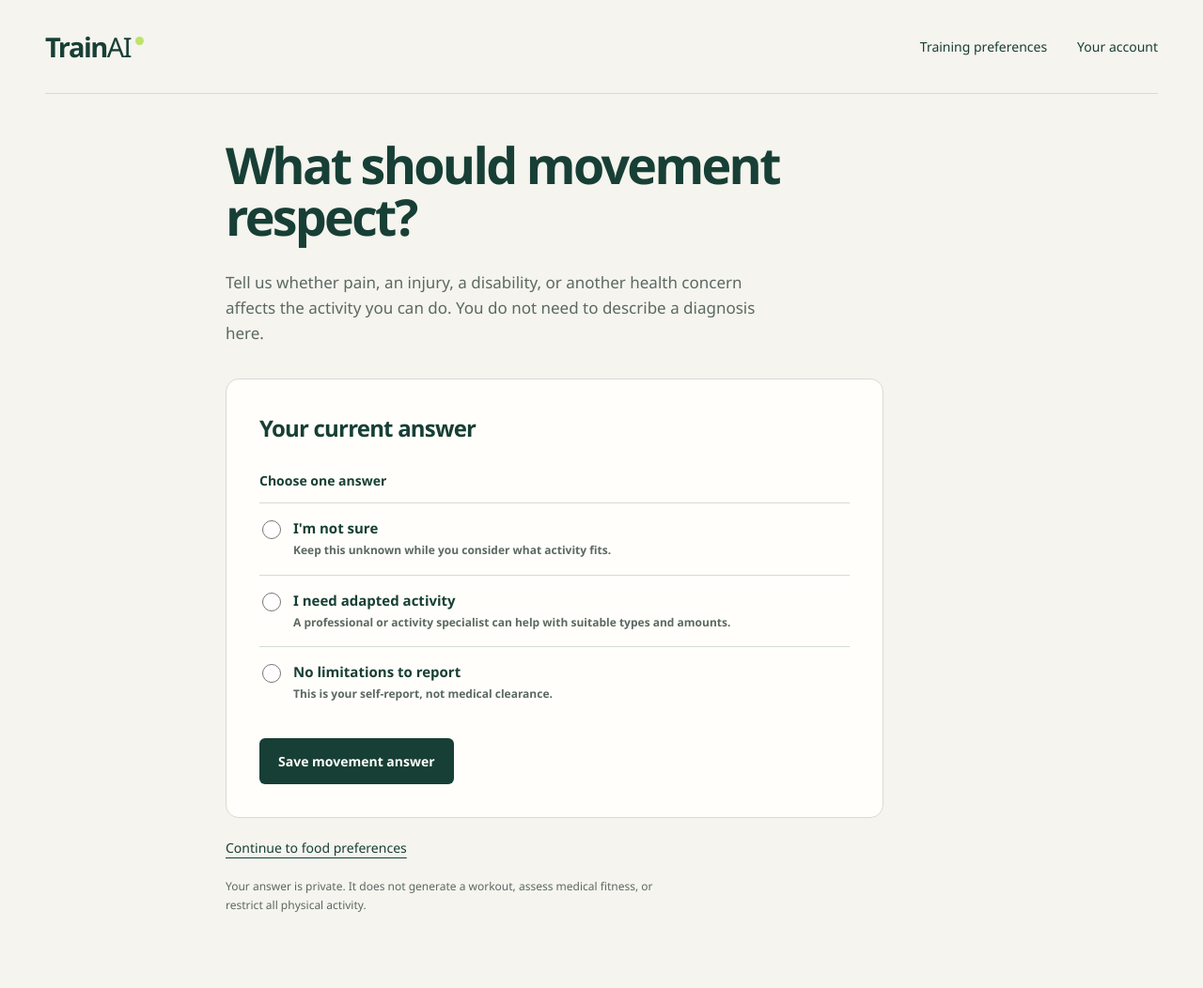
After one commit to mukhammaddiyor01/trainAI, a FastAPI app: template frontend/templates/movement-limitations.html in a window 1280 px wide. The commit adds this page. Shown: the whole page at 94% size. Run offline with FastAPI, Linux system fonts and the light colour scheme; the template is opened without the code that fills it, so the values that code supplies are empty.

Commit message:
feat: collect movement limitations in private form

```diff
--- /dev/null
+++ b/frontend/static/css/movement-limitations.css
@@ -0,0 +1,10 @@
+.movement-page .auth-panel { max-width: 700px; }
+.movement-page .movement-legend { font-size: 14px; font-weight: 600; color: var(--ink); margin-bottom: 14px; }
+.movement-page .auth-panel label.movement-choice { display: flex; align-items: flex-start; gap: 13px; margin: 0; padding: 16px 3px; border-top: 1px solid var(--line); cursor: pointer; }
+.movement-page .movement-choice input { appearance: auto; width: 20px; height: 20px; padding: 0; margin: 2px 0 0; flex: 0 0 auto; accent-color: var(--ink); }
+.movement-choice strong, .movement-choice small { display: block; }
+.movement-choice strong { font-size: 15px; }
+.movement-choice small { color: var(--muted); line-height: 1.6; font-size: 12px; margin-top: 4px; }
+.movement-page .movement-choice:has(input:checked) { background: #edf4de; }
+.movement-page .auth-panel .button { width: auto; margin-top: 22px; }
+@media (max-width: 700px) { .movement-page .auth-panel .button { width: 100%; } }
--- /dev/null
+++ b/frontend/static/js/movement-limitations.js
@@ -0,0 +1,47 @@
+"use strict";
+
+const movementForm = document.getElementById("movement-form");
+if (movementForm) {
+  const message = document.getElementById("movement-message");
+  const fields = document.getElementById("movement-fields");
+  const button = movementForm.querySelector('button[type="submit"]');
+  movementForm.addEventListener("change", () => {
+    const notice = document.getElementById("movement-saved-notice");
+    if (notice) notice.hidden = true;
+    message.textContent = "";
+  });
+  movementForm.addEventListener("submit", async (event) => {
+    event.preventDefault();
+    if (button.disabled) return;
+    const selected = movementForm.querySelector('input[name="status"]:checked');
+    if (!selected) {
+      message.textContent = "Choose one answer before saving.";
+      return;
+    }
+    const controller = new AbortController();
+    const timeout = setTimeout(() => controller.abort(), 15000);
+    fields.disabled = true;
+    movementForm.setAttribute("aria-busy", "true");
+    message.textContent = "Saving your movement answer…";
+    try {
+      const response = await fetch(movementForm.action, {
+        method: "PUT", credentials: "same-origin", headers: { "Content-Type": "application/json" },
+        body: JSON.stringify({ status: selected.value }), signal: controller.signal,
+      });
+      const result = await response.json();
+      if (!response.ok) {
+        message.textContent = response.status === 401 ? "Your session expired. Sign in again before saving."
+          : (typeof result.detail === "string" ? result.detail : "The answer could not be saved.");
+        return;
+      }
+      window.location.assign("/movement-limitations?saved=1");
+    } catch (error) {
+      message.textContent = error.name === "AbortError" ? "The request timed out. Reload to check whether your answer was saved."
+        : "Could not reach TrainAI. Reload to check whether your answer was saved.";
+    } finally {
+      clearTimeout(timeout);
+      fields.disabled = false;
+      movementForm.removeAttribute("aria-busy");
+    }
+  });
+}
--- a/frontend/templates/account.html
+++ b/frontend/templates/account.html
@@ -16,7 +16,7 @@
     <p>Signed in as <strong>{{ identity.username }}</strong></p>
     <h1>Your next step<br>starts here.</h1>
     <p class="lead">Your private account is ready. Add your basic profile to begin.</p>
-    <section class="account-next" aria-labelledby="next-title"><h2 id="next-title">Make it personal</h2><p>Start with your age, height, weight, and time zone. Then choose a weight goal. Add your training availability, equipment, and food preferences.</p><a href="/profile">Edit your basic profile</a> · <a href="/goal">Set your goal</a> · <a href="/training-preferences">Training preferences</a> · <a href="/food-preferences">Food preferences</a> · <a href="/energy-preferences">Energy preferences</a> · <a href="/calorie-preview">Calorie preview</a> · <a href="/calorie-proposals">Saved proposals</a> · <a href="/calorie-targets">Calorie targets</a></section>
+    <section class="account-next" aria-labelledby="next-title"><h2 id="next-title">Make it personal</h2><p>Start with your age, height, weight, and time zone. Then choose a weight goal. Add your training availability, equipment, and food preferences.</p><a href="/profile">Edit your basic profile</a> · <a href="/goal">Set your goal</a> · <a href="/training-preferences">Training preferences</a> · <a href="/movement-limitations">Movement limitations</a> · <a href="/food-preferences">Food preferences</a> · <a href="/energy-preferences">Energy preferences</a> · <a href="/calorie-preview">Calorie preview</a> · <a href="/calorie-proposals">Saved proposals</a> · <a href="/calorie-targets">Calorie targets</a></section>
     <form action="/auth/logout" method="post" data-logout><button class="button" type="submit">Sign out</button><p id="form-message" class="form-message" role="status" aria-live="polite"></p></form>
     {% else %}
     <h1>Your account<br>is unavailable.</h1>
--- /dev/null
+++ b/frontend/templates/movement-limitations.html
@@ -0,0 +1,38 @@
+<!doctype html>
+<html lang="en">
+<head>
+  <meta charset="utf-8">
+  <meta name="viewport" content="width=device-width, initial-scale=1">
+  <title>Movement limitations — TrainAI</title>
+  <link rel="stylesheet" href="{{ url_for('static', path='/css/styles.css').path }}">
+  <link rel="stylesheet" href="{{ url_for('static', path='/css/auth.css').path }}">
+  <link rel="stylesheet" href="{{ url_for('static', path='/css/profile.css').path }}">
+  <link rel="stylesheet" href="{{ url_for('static', path='/css/movement-limitations.css').path }}">
+  <script defer src="{{ url_for('static', path='/js/movement-limitations.js').path }}"></script>
+</head>
+<body>
+  <a class="skip-link" href="#main">Skip to content</a>
+  <header class="site-header wrap"><a class="wordmark" href="/">Train<span>AI</span><i aria-hidden="true"></i></a><nav aria-label="Movement navigation"><a href="/training-preferences">Training preferences</a><a href="/account">Your account</a></nav></header>
+  <main id="main" class="wrap profile-page movement-page">
+    <h1>What should movement respect?</h1>
+    <p class="lead">Tell us whether pain, an injury, a disability, or another health concern affects the activity you can do. You do not need to describe a diagnosis here.</p>
+    <section class="auth-panel" aria-labelledby="movement-title">
+      <h2 id="movement-title">Your current answer</h2>
+      {% if saved %}<p id="movement-saved-notice" class="success-message" role="status">Movement limitation answer saved.</p>{% endif %}
+      <form id="movement-form" action="/api/movement-limitations" method="post" aria-describedby="movement-message">
+        <fieldset id="movement-fields">
+          <legend class="movement-legend">Choose one answer</legend>
+          <label class="movement-choice"><input type="radio" name="status" value="unsure" {% if limitations and limitations.status == 'unsure' %}checked{% endif %}><span><strong>I'm not sure</strong><small>Keep this unknown while you consider what activity fits.</small></span></label>
+          <label class="movement-choice"><input type="radio" name="status" value="needs_adaptation" {% if limitations and limitations.status == 'needs_adaptation' %}checked{% endif %}><span><strong>I need adapted activity</strong><small>A professional or activity specialist can help with suitable types and amounts.</small></span></label>
+          <label class="movement-choice"><input type="radio" name="status" value="none_reported" {% if limitations and limitations.status == 'none_reported' %}checked{% endif %}><span><strong>No limitations to report</strong><small>This is your self-report, not medical clearance.</small></span></label>
+          <button class="button" type="submit">Save movement answer</button>
+        </fieldset>
+        <p id="movement-message" class="form-message" role="status" aria-live="polite"></p>
+      </form>
+      <noscript><p>Enable JavaScript to save your movement answer.</p></noscript>
+    </section>
+    <p class="goal-next"><a href="/food-preferences">Continue to food preferences</a></p>
+    <p class="profile-scope">Your answer is private. It does not generate a workout, assess medical fitness, or restrict all physical activity.</p>
+  </main>
+</body>
+</html>
--- a/frontend/templates/training-preferences.html
+++ b/frontend/templates/training-preferences.html
@@ -70,7 +70,7 @@
       </form>
       <noscript><p>Enable JavaScript to save your training preferences.</p></noscript>
     </section>
-    <p class="goal-next"><a href="/food-preferences">Next: food preferences</a></p>
+    <p class="goal-next"><a href="/movement-limitations">Next: movement limitations</a></p>
     <p class="profile-scope">These preferences are private to your account. Saving them does not generate a workout plan or calculate calorie targets yet.</p>
   </main>
 </body>
```
Also changed, not shown: backend/account_pages.py (+20 -0 lines), tests/test_movement_limitation_pages.py (added, +52 -0 lines).
